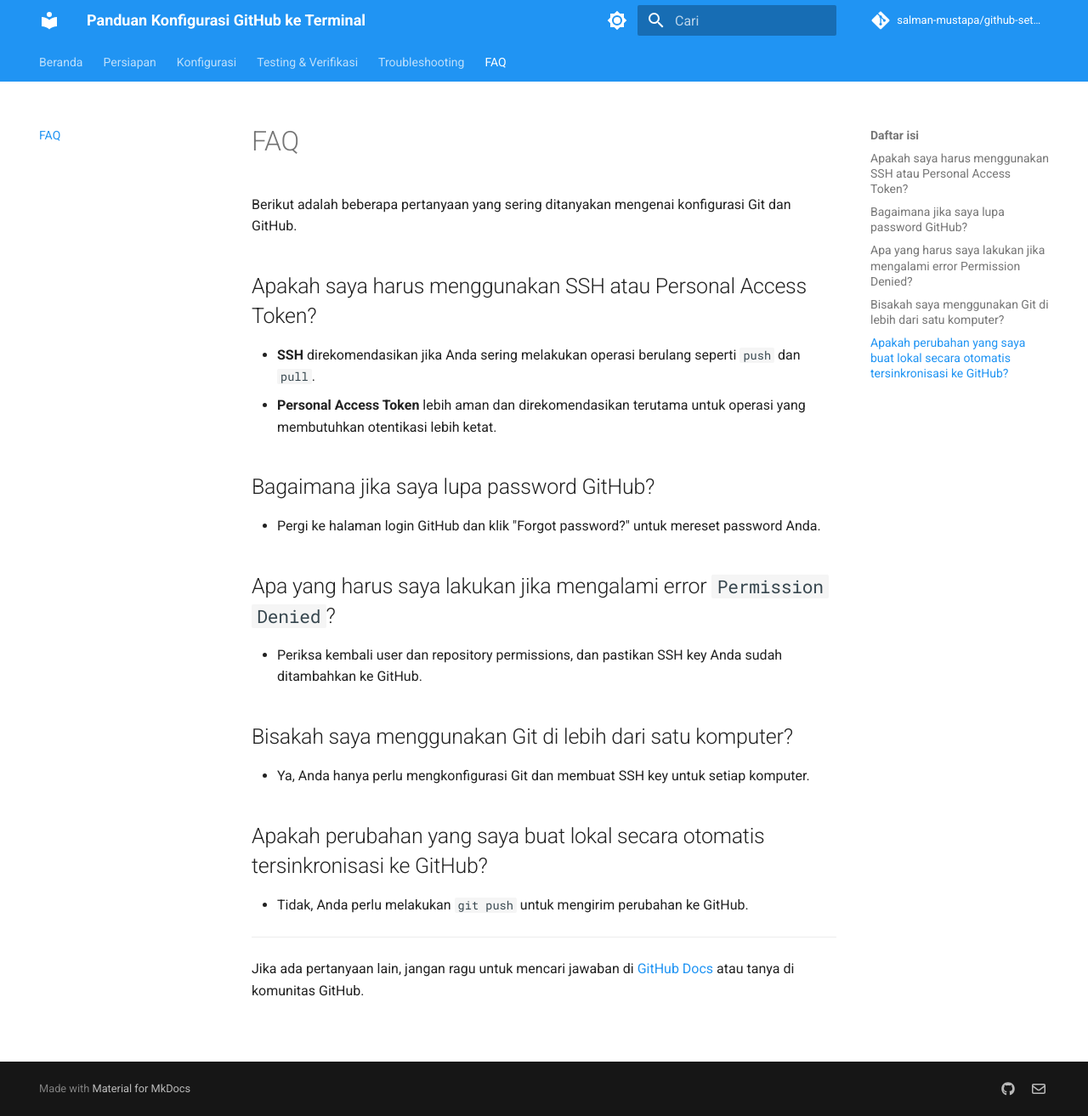
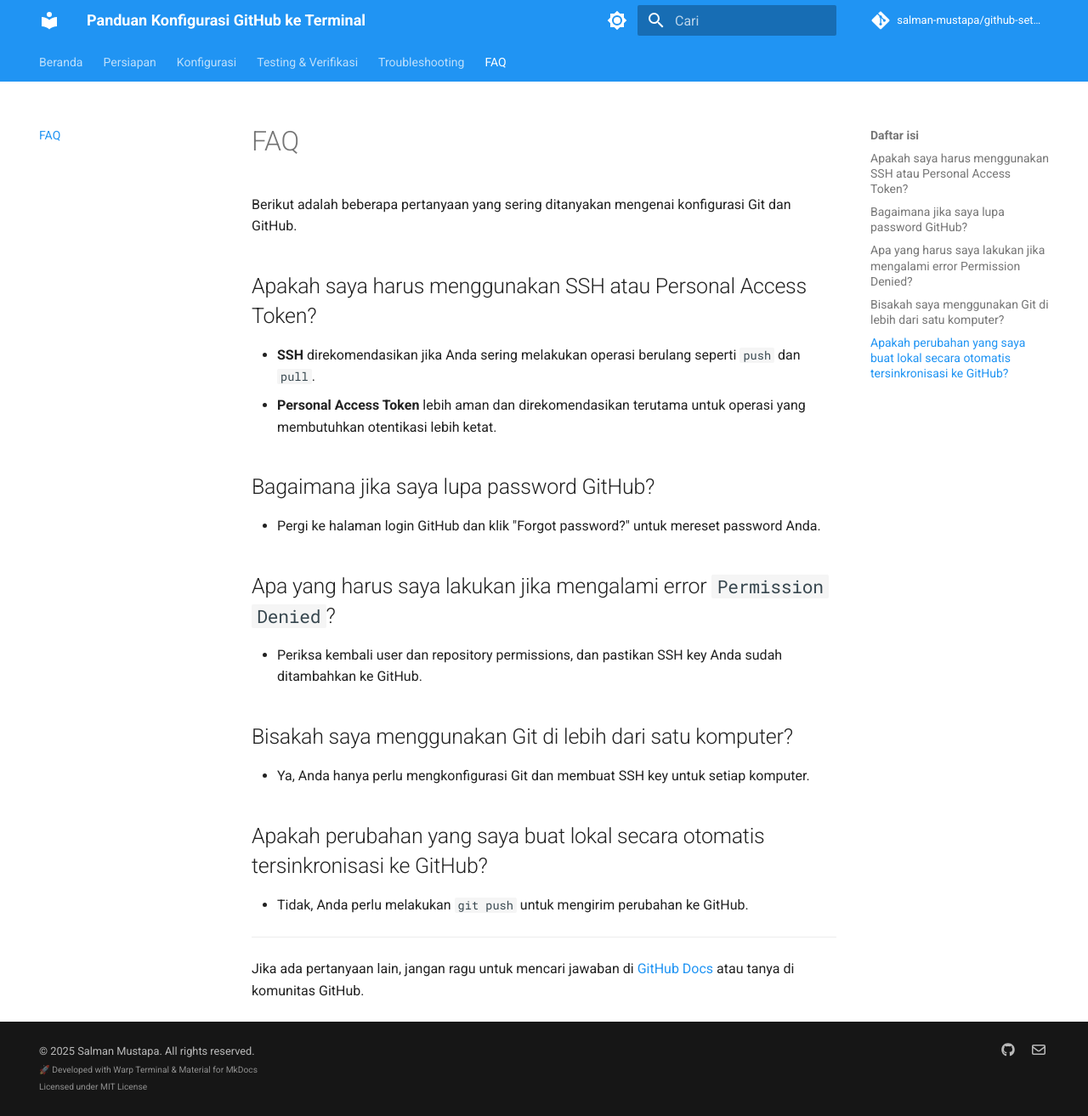
Before and after one commit to salman-mustapa/github-setup, an MkDocs documentation site: the page built from docs/faq.md, in a window 1280 px wide and 1313 px high. Shown: the whole window at 85% size. Built offline with MkDocs 1.6.1 and Material for MkDocs 9.7.7, drawn with Linux system fonts in a browser that asks for light colours; comment, search, counter and statistics services are not loaded.

```diff
--- a/mkdocs.yml
+++ b/mkdocs.yml
@@ -75,3 +75,18 @@ extra:
       link: https://github.com/salman-mustapa
     - icon: fontawesome/regular/envelope
       link: mailto:salmanmustapa@outlook.com
+  generator: false  # Hapus "Made with Material for MkDocs"
+
+copyright: |
+  <p>
+    © 2025 <a href="https://github.com/salman-mustapa" target="_blank">Salman Mustapa</a>. All rights reserved.
+    <br>
+    <small>
+      🚀 Developed with <a href="https://www.warp.dev/" target="_blank">Warp Terminal</a> &
+      <a href="https://squidfunk.github.io/mkdocs-material/" target="_blank">Material for MkDocs</a>
+    </small>
+    <br>
+    <small>
+      Licensed under <a href="https://github.com/salman-mustapa/github-setup/blob/main/LICENSE" target="_blank">MIT License</a>
+    </small>
+  </p>
```
Also changed, not shown: README.md (+7 -0 lines).
